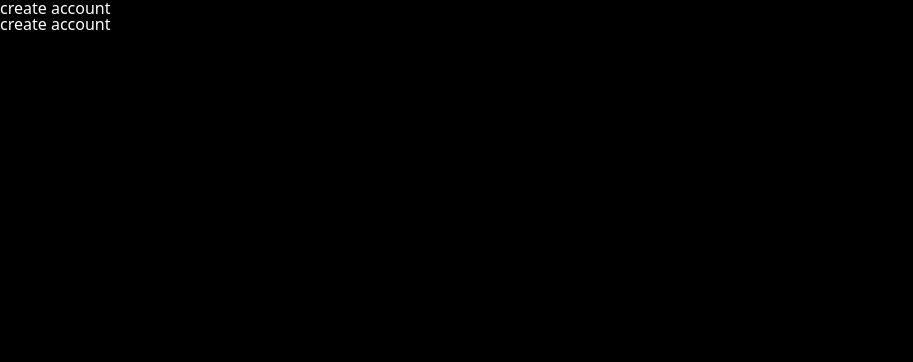
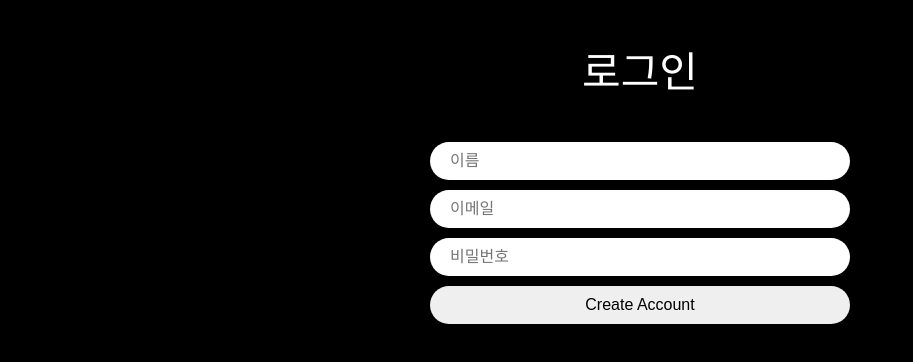
Before and after one commit to yxxndxxn/nwitter-reloaded, a React (Vite) app: page /create-account in a window 1280 px wide. Shown: the top 362 px of the page, without its empty margins (0-913 px from the left). Built offline with nearby package versions, Linux system fonts and the light colour scheme.

Commit message:
✨ feat: 로그인 UI

```diff
--- a/index.html
+++ b/index.html
@@ -4,7 +4,7 @@
     <meta charset="UTF-8" />
     <!-- <link rel="icon" type="image/svg+xml" href="/vite.svg" /> -->
     <meta name="viewport" content="width=device-width, initial-scale=1.0" />
-    <title>Vite + React + TS</title>
+    <title>우당탕탕 다인이으 서비스</title>
   </head>
   <body>
     <div id="root"></div>
--- a/src/App.tsx
+++ b/src/App.tsx
@@ -4,7 +4,7 @@
 import Profile from "./routes/profile";
 import Login from "./routes/login";
 import CreateAccount from "./routes/create-account";
-import { createGlobalStyle } from "styled-components";
+import styled, { createGlobalStyle } from "styled-components";
 import reset from "styled-reset";
 import { useEffect, useState } from "react";
 import LoadingScreen from "./components/loading-screen";
@@ -47,10 +47,17 @@
 font-family: system-ui, -apple-system, BlinkMacSystemFont, 'Segoe UI', Roboto, Oxygen, Ubuntu, Cantarell, 'Open Sans', 'Helvetica Neue', sans-serif;
 }
 `;
+
+const Wrapper = styled.div`
+  height: 100vh;
+  display: flex;
+  justify-content: center;
+`;
 function App() {
   const [isLoading, setLoading] = useState(true);
   const init = async () => {
-    await auth.authStateReady(); //최초 인증 상태가 완료될 때 실행되는 Promise를 return/ 로그인 여부를 확인하는 동안 기다리겠따는 뜻..
+    await auth.authStateReady(); //최초 인증 상태가 완료될 때 실행되는 Promise를 return
+    //  로그인 여부를 확인하는 동안 기다리겠따는 뜻..
     setLoading(false);
   };
 
@@ -59,11 +66,10 @@
   }, []);
 
   return (
-    <>
+    <Wrapper>
       <GlobalStyles />
       {isLoading ? <LoadingScreen /> : <RouterProvider router={router} />}
-      <RouterProvider router={router} />
-    </>
+    </Wrapper>
   );
 }
 
--- a/src/routes/create-account.tsx
+++ b/src/routes/create-account.tsx
@@ -1,3 +1,108 @@
+import { useState } from "react";
+import styled from "styled-components";
+
+const Wrapper = styled.div`
+  width: 420px;
+  height: 100%;
+  display: flex;
+  flex-direction: column;
+  align-items: center;
+  padding: 50px 0px;
+`;
+
+const Title = styled.h1`
+  font-size: 42px;
+`;
+const Form = styled.form`
+  width: 100%;
+  margin-top: 50px;
+  display: flex;
+  flex-direction: column;
+  gap: 10px;
+`;
+const Input = styled.input`
+  width: 100%;
+  font-size: 16px;
+  padding: 10px 20px;
+  border-radius: 50px;
+  border: none;
+  &[type="submit"] {
+    cursor: pointer;
+    &:hover {
+      opacity: 0.8; //투명도로도 조정 가넝하구나..! 욜~
+    }
+  }
+`;
+
+const Error = styled.span`
+  font-weight: 600;
+  color: #ed4848;
+`;
 export default function CreateAccount() {
-  return <h1>create account</h1>;
+  const [Loading, setLoading] = useState(false); //계정 생성할 때 true
+  const [name, setName] = useState("");
+  const [email, setEmail] = useState("");
+  const [password, setPassword] = useState("");
+  const [error, setError] = useState("");
+  const onChange = (e: React.ChangeEvent<HTMLInputElement>) => {
+    const {
+      target: { name, value },
+    } = e;
+    //모든 input에 name을 넣은 이유..
+    //요렇게 하면 input이 변경되었을 때, 어떤 input이 변경되었는지 찾을 수 있음!
+    if (name === "name") {
+      setName(value);
+    } else if (name === "email") {
+      setEmail(value);
+    } else if (name === "password") {
+      setPassword(value);
+    }
+  };
+
+  const onSubmit = (e: React.ChangeEvent<HTMLFormElement>) => {
+    e.preventDefault();
+    console.log(name, email, password);
+    try {
+      //계정 만들기
+      //사용자의 이름 설정
+      //홈 페이지로 이동
+    } catch (e) {
+      //setError
+    } finally {
+      setLoading(false);
+    }
+  };
+  return (
+    <Wrapper>
+      <Title>로그인</Title>
+      <Form onSubmit={onSubmit}>
+        <Input
+          onChange={onChange}
+          name="name"
+          value={name}
+          placeholder="이름"
+          type="text"
+          required
+        />
+        <Input
+          onChange={onChange}
+          name="email"
+          value={email}
+          placeholder="이메일"
+          type="email"
+          required
+        />
+        <Input
+          onChange={onChange}
+          name="password"
+          value={password}
+          placeholder="비밀번호"
+          type="password"
+          required
+        />
+        <Input type="submit" value={Loading ? "Loading" : "Create Account"} />
+      </Form>
+      {error !== "" ? <Error>{error}</Error> : null}
+    </Wrapper>
+  );
 }
```
